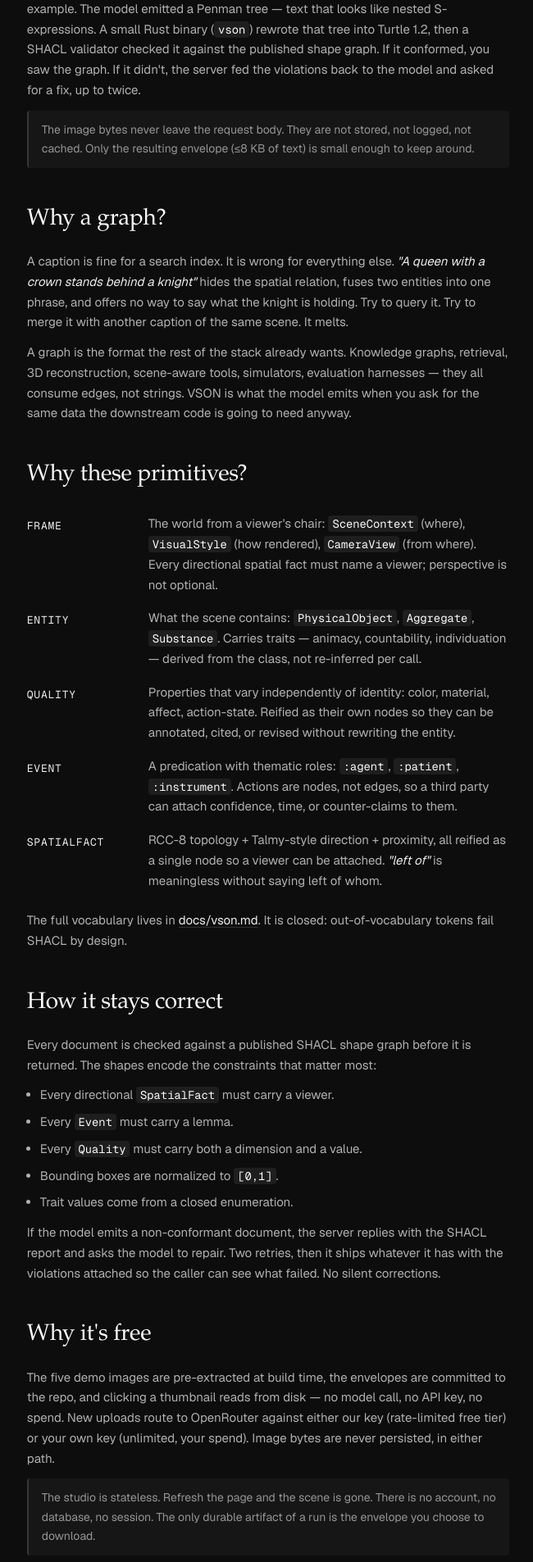
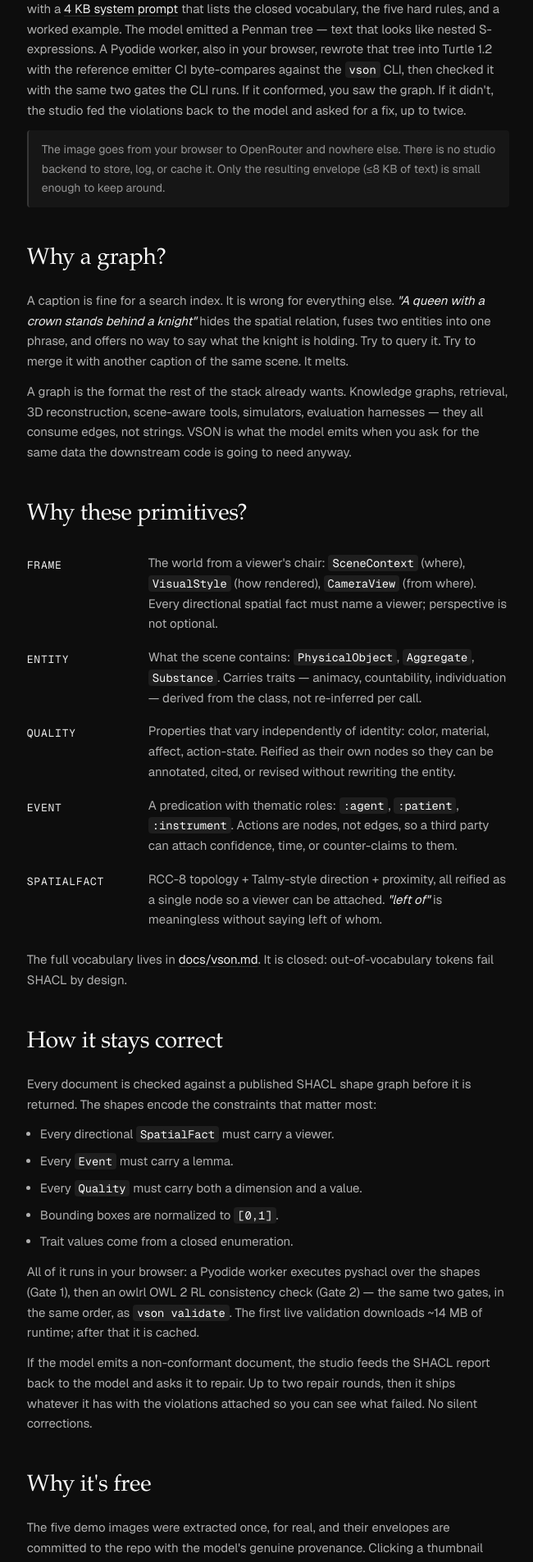
Before and after one commit to yamancan/visual-scene-ontology, a SvelteKit app in the folder web/: page /about in a window 1280 px wide. Shown: the part 460-2366 px from the top of the page at 82% size, without its empty margins (313-963 px from the left). Built offline with nearby package versions, Linux system fonts and the light colour scheme.

Commit message:
fix(web): truthful about-page copy for the zero-backend studio

```diff
--- a/web/src/lib/graph/walk.ts
+++ b/web/src/lib/graph/walk.ts
@@ -1,6 +1,7 @@
 // Projection-only Penman walker. Extracts {nodes, edges} for the UI graph
 // view. NOT a transpiler — it does NOT route to RCC/Allen/VSO namespaces.
-// Canonical translation lives in cli/target/release/vson on the server.
+// Canonical translation lives in the vson CLI and the byte-parity-checked
+// emitter the studio's Pyodide worker runs.
 //
 // Signal vs. noise filter:
 //  - Quality dimension/value pairs are folded into the parent's `properties`
--- a/web/src/routes/about/+page.svelte
+++ b/web/src/routes/about/+page.svelte
@@ -28,17 +28,19 @@
 		<section>
 			<h2>What you just saw</h2>
 			<p>
-				You uploaded an image. The studio sent it to a vision-language model with a
+				You uploaded an image. Your browser sent it straight to a vision-language model through
+				OpenRouter, on your own key — the request never touches the studio host — with a
 				<a href="/prompts" rel="self">4 KB system prompt</a> that lists the closed vocabulary, the
 				five hard rules, and a worked example. The model emitted a Penman tree — text that looks
-				like nested S-expressions. A small Rust binary (<code>vson</code>) rewrote that tree into
-				Turtle 1.2, then a SHACL validator checked it against the published shape graph. If it
-				conformed, you saw the graph. If it didn't, the server fed the violations back to the model
-				and asked for a fix, up to twice.
+				like nested S-expressions. A Pyodide worker, also in your browser, rewrote that tree into
+				Turtle 1.2 with the reference emitter CI byte-compares against the <code>vson</code> CLI, then
+				checked it with the same two gates the CLI runs. If it conformed, you saw the graph. If it didn't,
+				the studio fed the violations back to the model and asked for a fix, up to twice.
 			</p>
 			<p class="aside">
-				The image bytes never leave the request body. They are not stored, not logged, not cached.
-				Only the resulting envelope (≤8 KB of text) is small enough to keep around.
+				The image goes from your browser to OpenRouter and nowhere else. There is no studio backend
+				to store, log, or cache it. Only the resulting envelope (≤8 KB of text) is small enough to
+				keep around.
 			</p>
 		</section>
 
@@ -119,19 +121,27 @@
 				<li>Trait values come from a closed enumeration.</li>
 			</ul>
 			<p>
-				If the model emits a non-conformant document, the server replies with the SHACL report and
-				asks the model to repair. Two retries, then it ships whatever it has with the violations
-				attached so the caller can see what failed. No silent corrections.
+				All of it runs in your browser: a Pyodide worker executes pyshacl over the shapes (Gate 1),
+				then an owlrl OWL 2 RL consistency check (Gate 2) — the same two gates, in the same order,
+				as <code>vson validate</code>. The first live validation downloads ~14 MB of runtime; after
+				that it is cached.
+			</p>
+			<p>
+				If the model emits a non-conformant document, the studio feeds the SHACL report back to the
+				model and asks it to repair. Up to two repair rounds, then it ships whatever it has with the
+				violations attached so you can see what failed. No silent corrections.
 			</p>
 		</section>
 
 		<section>
 			<h2>Why it's free</h2>
 			<p>
-				The five demo images are pre-extracted at build time, the envelopes are committed to the
-				repo, and clicking a thumbnail reads from disk — no model call, no API key, no spend. New
-				uploads route to OpenRouter against either our key (rate-limited free tier) or your own key
-				(unlimited, your spend). Image bytes are never persisted, in either path.
+				The five demo images were extracted once, for real, and their envelopes are committed to the
+				repo with the model's genuine provenance. Clicking a thumbnail fetches the baked envelope —
+				no model call, no API key, no spend. The sixteen gallery scenes are hand-authored conformant
+				fixtures served the same way. That is the keyless $0 path. A new upload is different: it
+				goes from your browser straight to OpenRouter on your own key — your spend — and never
+				routes through the studio host. Image bytes are never persisted, in either path.
 			</p>
 			<p class="aside">
 				The studio is stateless. Refresh the page and the scene is gone. There is no account, no
```
